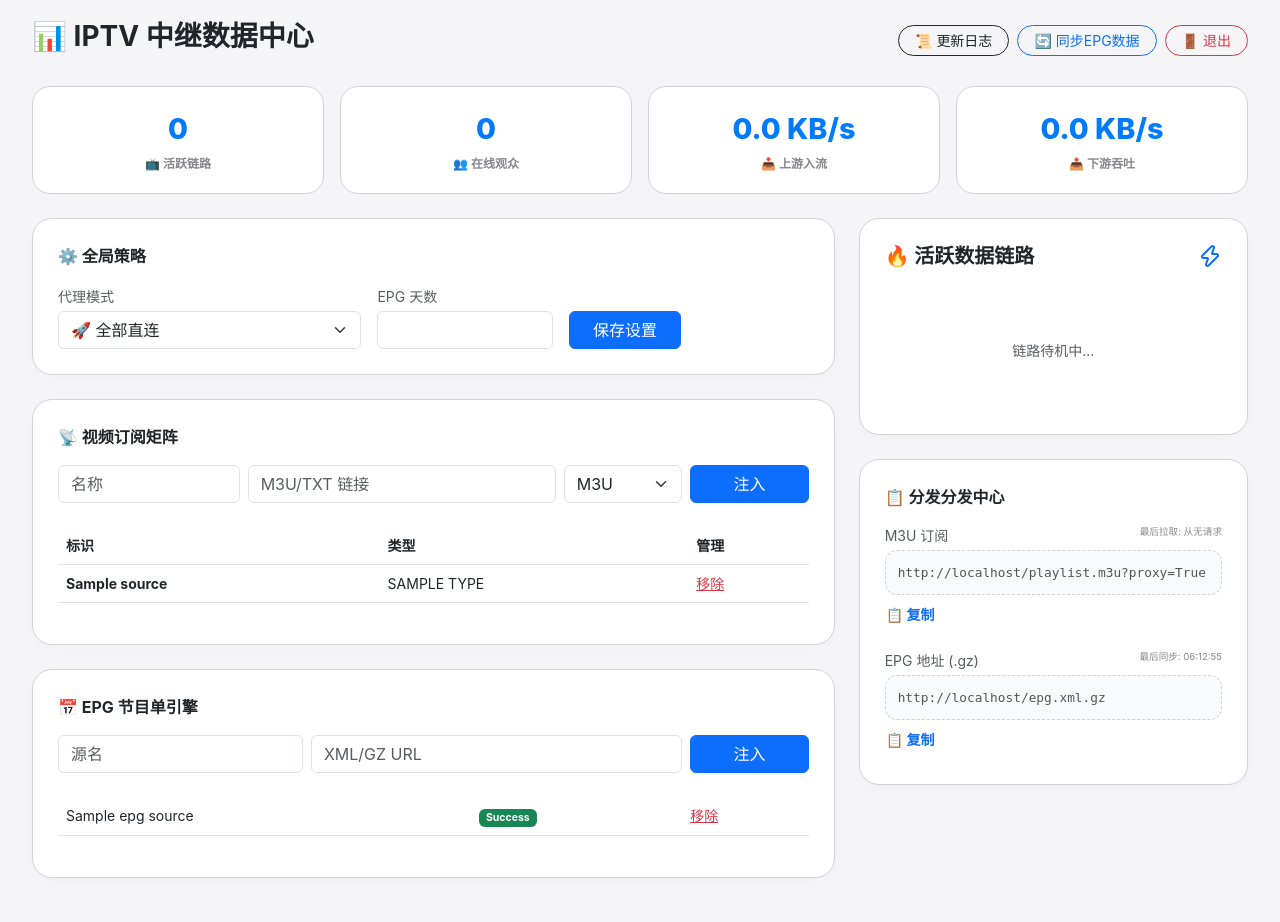
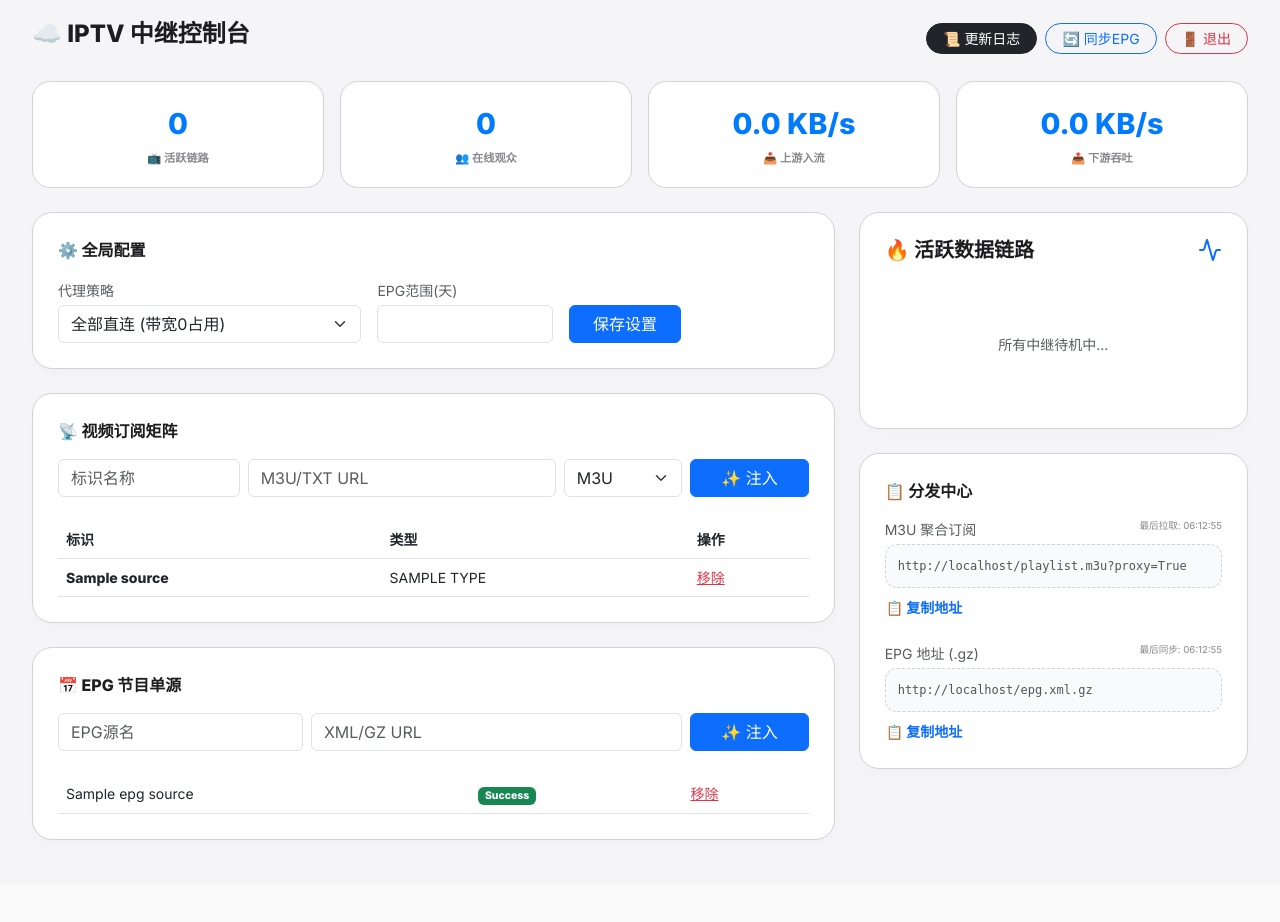
Before and after one commit to JE668/iptv-manager, a FastAPI app: template templates/index.html in a window 1280 px wide. After the commit the page ends 840 px from the top, so only its background shows below. Run offline with FastAPI, Linux system fonts and the light colour scheme; the template is opened without the code that fills it: most values are stand-ins (such as "Sample title", 1, 10 or a date in 2020); parts of the project's set-up code (start-up, migrations or seed data) failed here and were passed over.

Commit message:
Update index.html

```diff
--- a/templates/index.html
+++ b/templates/index.html
@@ -5,32 +5,34 @@
     <meta name="viewport" content="width=device-width, initial-scale=1.0">
     <title>IPTV BI Dashboard</title>
     <link href="https://cdn.jsdelivr.net/npm/bootstrap@5.3.0/dist/css/bootstrap.min.css" rel="stylesheet">
+    <link href="https://fonts.googleapis.com/css2?family=Inter:wght@400;600;800&display=swap" rel="stylesheet">
     <script src="https://unpkg.com/lucide@latest"></script>
     <style>
-        :root { --bi-blue: #007aff; --bi-bg: #f5f5f7; }
-        body { background-color: var(--bi-bg); font-family: -apple-system, system-ui, sans-serif; padding: 20px; }
+        :root { --bi-blue: #007aff; --bi-bg: #f5f5f7; --card-bg: #ffffff; }
+        body { background-color: var(--bi-bg); font-family: 'Inter', system-ui, sans-serif; padding: 20px; color: #1d1d1f; }
         .kpi-card { background: #fff; border-radius: 18px; padding: 20px; border: 1px solid #d2d2d7; text-align: center; }
         .kpi-val { font-size: 1.8rem; font-weight: 800; color: var(--bi-blue); }
-        .kpi-label { font-size: 0.75rem; color: #86868b; text-transform: uppercase; font-weight: 600; margin-top: 5px; }
+        .kpi-label { font-size: 0.7rem; color: #86868b; text-transform: uppercase; font-weight: 600; margin-top: 5px; }
         .glass-card { background: #fff; border-radius: 20px; padding: 25px; border: 1px solid #d2d2d7; box-shadow: 0 4px 12px rgba(0,0,0,0.02); margin-bottom: 1.5rem; }
-        .stream-item { border: 1px solid #e5e5e7; border-radius: 14px; padding: 15px; margin-bottom: 15px; background: #fff; }
+        .stream-item { border: 1px solid #e5e5e7; border-radius: 14px; padding: 15px; margin-bottom: 15px; background: #fff; transition: all 0.3s; }
+        .stream-item:hover { border-color: var(--bi-blue); }
         .progress { height: 6px; border-radius: 10px; background: #f5f5f7; }
         .speed-tag { font-size: 0.75rem; font-weight: 700; display: inline-flex; align-items: center; gap: 4px; }
-        .in-speed { color: #007aff; }
-        .out-speed { color: #ff9500; }
+        .in-speed { color: #007aff; } .out-speed { color: #ff9500; }
         .client-info { font-size: 0.65rem; color: #86868b; background: #f5f5f7; padding: 2px 6px; border-radius: 4px; display: inline-block; margin: 2px; }
-        .link-box { background: #f9fafb; border: 1px dashed #d2d2d7; padding: 12px; border-radius: 12px; font-size: 0.8rem; font-family: monospace; word-break: break-all; color: #555; }
-        #log-container { font-family: monospace; font-size: 0.8rem; height: 350px; overflow-y: auto; background: #000; color: #0f0; padding: 15px; border-radius: 10px; }
+        .link-box { background: #f9fafb; border: 1px dashed #d2d2d7; padding: 12px; border-radius: 12px; font-size: 0.75rem; font-family: monospace; word-break: break-all; color: #555; }
+        #log-container { font-family: monospace; font-size: 0.8rem; height: 350px; overflow-y: auto; background: #1c1c1e; color: #32d74b; padding: 15px; border-radius: 12px; }
     </style>
 </head>
 <body>
 
 <div class="container-fluid">
+    <!-- Header -->
     <div class="d-flex justify-content-between align-items-center mb-4">
-        <h3 class="fw-bold">📊 IPTV 中继数据中心</h3>
+        <h4 class="fw-bold">☁️ IPTV 中继控制台</h4>
         <div class="d-flex gap-2">
-            <button class="btn btn-outline-dark btn-sm rounded-pill px-3" data-bs-toggle="modal" data-bs-target="#logModal">📜 更新日志</button>
-            <a href="/refresh" class="btn btn-outline-primary btn-sm rounded-pill px-3">🔄 同步EPG数据</a>
+            <button class="btn btn-dark btn-sm rounded-pill px-3" data-bs-toggle="modal" data-bs-target="#logModal">📜 更新日志</button>
+            <a href="/refresh" class="btn btn-outline-primary btn-sm rounded-pill px-3">🔄 同步EPG</a>
             <a href="/logout" class="btn btn-outline-danger btn-sm rounded-pill px-3">🚪 退出</a>
         </div>
     </div>
@@ -44,21 +46,21 @@
     </div>
 
     <div class="row g-4">
-        <!-- Main Panel -->
         <div class="col-lg-8">
+            <!-- 全局策略 -->
             <div class="glass-card">
-                <div class="fw-bold mb-3">⚙️ 全局策略</div>
+                <div class="fw-bold mb-3">⚙️ 全局配置</div>
                 <form action="/update_global_settings" method="post" class="row align-items-end g-3">
                     <div class="col-md-5">
-                        <label class="small text-muted mb-1">代理模式</label>
+                        <label class="small text-muted mb-1">代理策略</label>
                         <select name="proxy_mode" class="form-select">
-                            <option value="0" {% if proxy_mode=='0' %}selected{% endif %}>🚀 全部直连</option>
-                            <option value="1" {% if proxy_mode=='1' %}selected{% endif %}>🧠 智能代理 (udpxy)</option>
-                            <option value="2" {% if proxy_mode=='2' %}selected{% endif %}>🛡️ 全量中继代理</option>
+                            <option value="0" {% if proxy_mode=='0' %}selected{% endif %}>全部直连 (带宽0占用)</option>
+                            <option value="1" {% if proxy_mode=='1' %}selected{% endif %}>按需代理 (udpxy优先)</option>
+                            <option value="2" {% if proxy_mode=='2' %}selected{% endif %}>全量中继 (保护原始URL)</option>
                         </select>
                     </div>
                     <div class="col-md-3">
-                        <label class="small text-muted mb-1">EPG 天数</label>
+                        <label class="small text-muted mb-1">EPG范围(天)</label>
                         <input type="number" name="epg_days" value="{{ epg_days }}" class="form-control">
                     </div>
                     <div class="col-md-2">
@@ -67,16 +69,18 @@
                 </form>
             </div>
 
+            <!-- 视频源 -->
             <div class="glass-card">
                 <div class="fw-bold mb-3">📡 视频订阅矩阵</div>
                 <form action="/add_source" method="post" class="row g-2 mb-4">
-                    <div class="col-md-3"><input type="text" name="name" class="form-control" placeholder="名称" required></div>
-                    <div class="col-md-5"><input type="text" name="url" class="form-control" placeholder="M3U/TXT 链接" required></div>
+                    <div class="col-md-3"><input type="text" name="name" class="form-control" placeholder="标识名称" required></div>
+                    <div class="col-md-5"><input type="text" name="url" class="form-control" placeholder="M3U/TXT URL" required></div>
                     <div class="col-md-2"><select name="type" class="form-select"><option value="m3u">M3U</option><option value="txt">TXT</option></select></div>
-                    <div class="col-md-2"><button type="submit" class="btn btn-primary w-100">注入</button></div>
+                    <div class="col-md-2"><button type="submit" class="btn btn-primary w-100">✨ 注入</button></div>
                 </form>
-                <table class="table table-hover align-middle small">
-                    <thead class="text-muted"><tr><th>标识</th><th>类型</th><th>管理</th></tr></thead>
+                <div class="table-responsive">
+                    <table class="table table-hover align-middle small mb-0">
+                        <thead class="text-muted"><tr><th>标识</th><th>类型</th><th>操作</th></tr></thead>
                         <tbody>
                             {% for s in sources %}
                             <tr><td><strong>{{ s.name }}</strong></td><td>{{ s.type.upper() }}</td><td><a href="/delete/{{s.id}}" class="text-danger">移除</a></td></tr>
@@ -84,15 +88,17 @@
                         </tbody>
                     </table>
                 </div>
+            </div>
 
+            <!-- EPG源 -->
             <div class="glass-card">
-                <div class="fw-bold mb-3">📅 EPG 节目单引擎</div>
+                <div class="fw-bold mb-3">📅 EPG 节目单源</div>
                 <form action="/add_epg_source" method="post" class="row g-2 mb-4">
-                    <div class="col-md-4"><input type="text" name="name" class="form-control" placeholder="源名" required></div>
+                    <div class="col-md-4"><input type="text" name="name" class="form-control" placeholder="EPG源名" required></div>
                     <div class="col-md-6"><input type="text" name="url" class="form-control" placeholder="XML/GZ URL" required></div>
-                    <div class="col-md-2"><button type="submit" class="btn btn-primary w-100">注入</button></div>
+                    <div class="col-md-2"><button type="submit" class="btn btn-primary w-100">✨ 注入</button></div>
                 </form>
-                <table class="table table-hover align-middle small">
+                <table class="table table-hover align-middle small mb-0">
                     <tbody>
                         {% for e in epg_sources %}
                         <tr><td>{{ e.name }}</td><td><span class="badge bg-{{'success' if e.status=='Success' else 'danger'}}">{{ e.status }}</span></td><td><a href="/delete_epg/{{e.id}}" class="text-danger">移除</a></td></tr>
@@ -102,31 +108,35 @@
             </div>
         </div>
 
-        <!-- Right Side -->
         <div class="col-lg-4">
+            <!-- 监控 -->
             <div class="glass-card">
-                <div class="d-flex justify-content-between mb-4 align-items-center"><h5 class="fw-bold m-0">🔥 活跃数据链路</h5><i data-lucide="zap" class="text-primary"></i></div>
+                <div class="d-flex justify-content-between mb-4 align-items-center">
+                    <h5 class="fw-bold m-0">🔥 活跃数据链路</h5>
+                    <i data-lucide="activity" class="text-primary"></i>
+                </div>
                 <div id="stream-monitor"><div class="text-center py-5 text-muted small">链路待机中...</div></div>
             </div>
 
+            <!-- 订阅链接 -->
             <div class="glass-card">
-                <div class="fw-bold mb-3">📋 分发分发中心</div>
+                <div class="fw-bold mb-3">📋 分发中心</div>
                 <div class="mb-4">
-                    <div class="d-flex justify-content-between mb-1"><label class="small text-muted">M3U 订阅</label><span id="m3u-time" style="font-size:0.6rem; color:#888">拉取: --</span></div>
+                    <div class="d-flex justify-content-between mb-1"><label class="small text-muted">M3U 聚合订阅</label><span id="m3u-time" style="font-size:0.6rem; color:#888">拉取: --</span></div>
                     <div class="link-box" id="m3u-link">加载中...</div>
-                    <button class="btn btn-sm text-primary p-0 mt-2 fw-bold" onclick="copy('m3u-link')">📋 复制</button>
+                    <button class="btn btn-sm text-primary p-0 mt-2 fw-bold" onclick="copy('m3u-link')">📋 复制地址</button>
                 </div>
-                <div class="mb-2">
+                <div>
                     <div class="d-flex justify-content-between mb-1"><label class="small text-muted">EPG 地址 (.gz)</label><span id="epg-time-display" style="font-size:0.6rem; color:#888">同步: --</span></div>
                     <div class="link-box" id="epg-gz-link">加载中...</div>
-                    <button class="btn btn-sm text-primary p-0 mt-2 fw-bold" onclick="copy('epg-gz-link')">📋 复制</button>
+                    <button class="btn btn-sm text-primary p-0 mt-2 fw-bold" onclick="copy('epg-gz-link')">📋 复制地址</button>
                 </div>
             </div>
         </div>
     </div>
 </div>
 
-<div class="modal fade" id="logModal" tabindex="-1"><div class="modal-dialog modal-lg"><div class="modal-content"><div class="modal-header border-0 pb-0"><h5 class="modal-title fw-bold">📜 EPG 聚合日志</h5><button type="button" class="btn-close" data-bs-dismiss="modal"></button></div><div class="modal-body"><div id="log-container">加载中...</div></div></div></div></div>
+<div class="modal fade" id="logModal" tabindex="-1"><div class="modal-dialog modal-lg"><div class="modal-content"><div class="modal-header border-0 pb-0"><h5 class="modal-title fw-bold">📜 EPG 聚合日志</h5><button type="button" class="btn-close" data-bs-dismiss="modal"></button></div><div class="modal-body"><div id="log-container">暂无日志内容...</div></div></div></div></div>
 
 <script src="https://cdn.jsdelivr.net/npm/bootstrap@5.3.0/dist/js/bootstrap.bundle.min.js"></script>
 <script>
@@ -146,29 +156,25 @@
 
             const monitor = document.getElementById('stream-monitor');
             if (data.active_streams.length === 0) {
-                monitor.innerHTML = '<div class="text-center py-5 text-muted small">链路待机中...</div>';
+                monitor.innerHTML = '<div class="text-center py-5 text-muted small">所有中继待机中...</div>';
             } else {
                 monitor.innerHTML = data.active_streams.map(s => `
                     <div class="stream-item">
-                        <div class="d-flex justify-content-between mb-1"><span class="fw-bold" style="color:var(--bi-blue)">${s.name}</span><span class="badge bg-light text-primary">${s.peers} PEERS</span></div>
+                        <div class="d-flex justify-content-between mb-1"><span class="fw-bold" style="color:var(--bi-blue)">${s.name}</span><span class="badge bg-light text-primary">${s.peers} P</span></div>
                         <div class="d-flex justify-content-between mb-2 small"><span class="speed-tag in-speed">📥 IN: ${s.in_speed}</span><span class="speed-tag out-speed">📤 OUT: ${s.out_speed}</span></div>
                         <div class="progress mb-2"><div class="progress-bar bg-primary" style="width: ${s.buffer.split('/')[0]}%"></div></div>
-                        <div class="mt-1">${s.clients.map(c => `<span class="client-info">${c.ip}</span>`).join('')}</div>
+                        <div class="small text-muted" style="font-size:0.6rem">缓存:${s.buffer} | ${s.info.res} | ${s.info.codec}</div>
+                        <div class="mt-2">${s.clients.map(c => `<span class="client-info">${c.ip}</span>`).join('')}</div>
                     </div>
                 `).join('');
             }
-            document.getElementById('log-container').innerHTML = data.epg_logs.join('<br>');
+            if (data.epg_logs.length > 0) document.getElementById('log-container').innerHTML = data.epg_logs.join('<br>');
         } catch(e) {}
     }
-
     function copy(id) { navigator.clipboard.writeText(document.getElementById(id).innerText).then(() => alert("已复制")); }
-
-    // 初始化显示
     document.getElementById('m3u-link').innerText = base + '/playlist.m3u?proxy=True';
     document.getElementById('epg-gz-link').innerText = base + '/epg.xml.gz';
-
-    setInterval(fetchData, 3000);
-    fetchData();
+    setInterval(fetchData, 3000); fetchData();
 </script>
 </body>
 </html>
```
Lines whose indentation alone changed are shown as unchanged.
